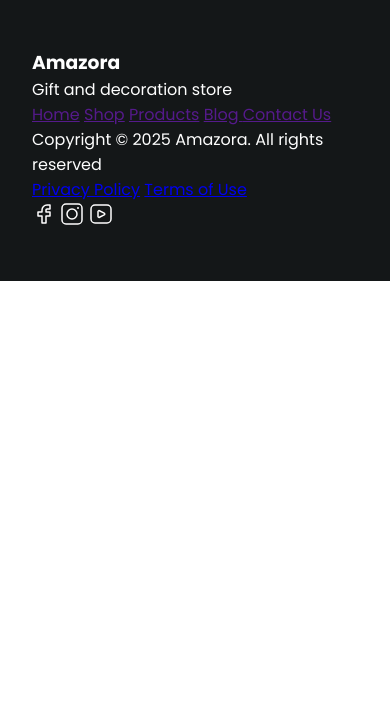
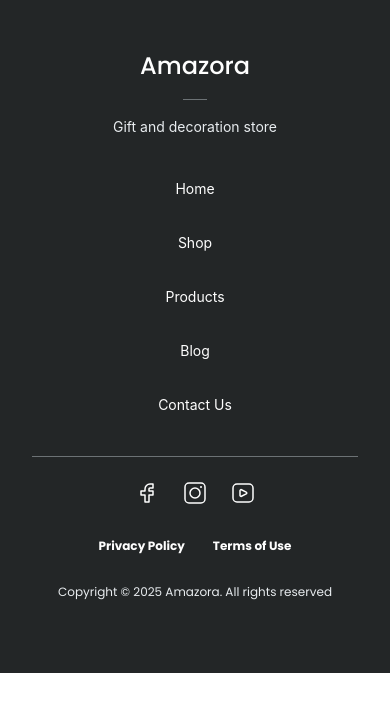
Before and after one commit to najmulhc/amazora, a website with bundled scripts: page index.html in a window 390 px wide. Built offline with nearby package versions, Linux system fonts and the light colour scheme.

Commit message:
footer styling with responsive done

```diff
--- a/index.html
+++ b/index.html
@@ -3,14 +3,13 @@
   <head>
     <meta charset="UTF-8" />
     <meta name="viewport" content="width=device-width, initial-scale=1.0" />
-    <title>Document</title>
-  <link rel="stylesheet" href="styles/style.min.css">  </head>
+    <title>Home page</title>
+    <link rel="stylesheet" href="styles/style.min.css" />
+  </head>
   <body>
-   <header></header>
+    <header></header>
 
-   <footer>
-
-   </footer>
+    <footer></footer>
 
     <script src="./scripts/script.js" type="module"></script>
   </body>
--- a/styles/scss/components/_footer.scss
+++ b/styles/scss/components/_footer.scss
@@ -1,6 +1,6 @@
 footer {
   color: $neutral-1;
-  background-color: $neutral-7;
+  background-color: $neutral-6;
   padding: {
     top: 3rem;
     bottom: 3rem;
@@ -8,10 +8,140 @@ footer {
     right: 2rem;
   }
 
-  .footer-logo {
-    font-weight: 500;
-    font-size: 1.5rem;
+  @include media(desktop) {
+    background-color: $neutral-7;
+
+    padding: {
+      top: 5rem;
+      bottom: 5rem;
+      left: 10rem;
+      right: 10rem;
+    }
+  }
+
+  .footer-top {
+    width: 100%;
+    display: flex;
+    flex-direction: column;
+    justify-content: center;
+    gap: 2.5rem;
     text-align: center;
-    color: $neutral-1;
+
+    @include media(desktop) {
+      flex-direction: row;
+      justify-content: space-between;
+      margin-bottom: 3.06rem;
+      align-items: flex-start;
+    }
+
+    h3 {
+      font-size: 1.5rem;
+      font-weight: 500;
+    }
+    .logo-part {
+      display: flex;
+      flex-direction: column;
+      gap: 1rem;
+      align-items: center;
+
+      @include media(desktop) {
+        flex-direction: row;
+        justify-content: flex-start;
+        gap: 2rem;
+      }
+      div {
+        width: 1.5rem;
+        height: 1px;
+        background-color: $neutral-4;
+        @include media(desktop) {
+          height: 1.5rem;
+          width: 1px;
+        }
+      }
+      p {
+        color: $neutral-3;
+      }
+    }
+    .footer-nav {
+      display: flex;
+      flex-direction: column;
+      align-items: center;
+      gap: 2rem;
+
+      @include media(desktop) {
+        flex-direction: row;
+        gap: 2.5rem;
+      }
+      a {
+        color: $neutral-1;
+      }
+      a:hover {
+        color: $neutral-3;
+      }
+    }
+  }
+
+  .footer-bottom {
+    display: flex;
+    flex-direction: column-reverse;
+    gap: 2rem;
+    margin-top: 2.5rem;
+    border-top: 0.5px solid $neutral-4;
+
+    @include media(desktop) {
+      flex-direction: row;
+      width: 100%;
+      justify-content: space-between;
+    }
+    padding: {
+      top: 1.5rem;
+      bottom: 1.5rem;
+    }
+
+    .footer-social {
+      width: 100%;
+      display: flex;
+      justify-content: center;
+      gap: 1.5rem;
+      @include media(desktop) {
+        width: auto;
+        justify-content: flex-end;
+      }
+      a {
+        width: 1.5rem;
+        height: 1.5rem;
+        img {
+          width: 100%;
+          height: 100%;
+        }
+      }
+    }
+
+    .footer-info {
+      display: flex;
+      flex-direction: column-reverse;
+      gap: 1.75rem;
+      @include media(desktop) {
+        width: 50%;
+        flex-direction: row;
+        justify-content: flex-start;
+      }
+      div {
+        display: flex;
+        justify-content: center;
+        gap: 1.75rem;
+        a {
+          font-size: 0.75rem;
+          font-weight: bold;
+          color: $neutral-1;
+        }
+      }
+      p {
+        font-size: 0.75rem;
+        text-align: center;
+        font-weight: 400;
+        color: $neutral-3;
+      }
+    }
   }
 }
--- /dev/null
+++ b/styles/scss/shared/_typography.scss
@@ -0,0 +1,7 @@
+.caption-1 {
+  font-size: 0.875rem;
+  font-style: normal;
+  font-weight: 400;
+  line-height: 1.375rem;
+  font-family: "Inter", sans-serif;
+}
--- a/styles/scss/shared/_variables.scss
+++ b/styles/scss/shared/_variables.scss
@@ -16,3 +16,18 @@ $neutral-5: #343839;
 $neutral-6: #232627;
 $neutral-7: #141718;
 $black-1 : #121212;
+
+// reusalbe responsive coddes
+$tablet: 768px;
+$desktop: 1024px;
+@mixin media($device) {
+  @if $device == tablet {
+    @media (min-width: $tablet) {
+      @content;
+    }
+  } @else if $device == desktop {
+    @media (min-width: $desktop) {
+      @content;
+    }
+  }
+}
--- a/styles/scss/style.scss
+++ b/styles/scss/style.scss
@@ -1,11 +1,12 @@
 @import "shared/variables";
 @import "components/footer";
-
+@import "shared/typography";
 
 * {
   margin: 0;
   padding: 0;
   box-sizing: border-box;
+  text-decoration: none;
 
 }
 
--- a/templates/footer.html
+++ b/templates/footer.html
@@ -3,21 +3,21 @@
     <div class="logo-part">
       <h3>Amazora</h3>
       <div></div>
-      <p>Gift and decoration store</p>
+      <p class="caption-1">Gift and decoration store</p>
     </div>
     <div class="footer-nav">
-      <a href="">Home</a>
-      <a href="">Shop</a>
-      <a href="">Products</a>
-      <a href="">Blog </a>
-      <a href="">Contact Us</a>
+      <a class="caption-1" href="">Home</a>
+      <a class="caption-1" href="">Shop</a>
+      <a class="caption-1" href="">Products</a>
+      <a class="caption-1" href="">Blog </a>
+      <a class="caption-1" href="">Contact Us</a>
     </div>
   </div>
   <div class="footer-bottom">
     <div class="footer-info">
       <p>Copyright © 2025 Amazora. All rights reserved</p>
-      <a href="#">Privacy Policy</a>
-      <a href="#">Terms of Use</a>
+    <div>  <a href="#">Privacy Policy</a>
+      <a href="#">Terms of Use</a></div>
     </div>
     <div class="footer-social">
       <a href="#"
```
Also changed, not shown: styles/style.min.css, 1 other file.
